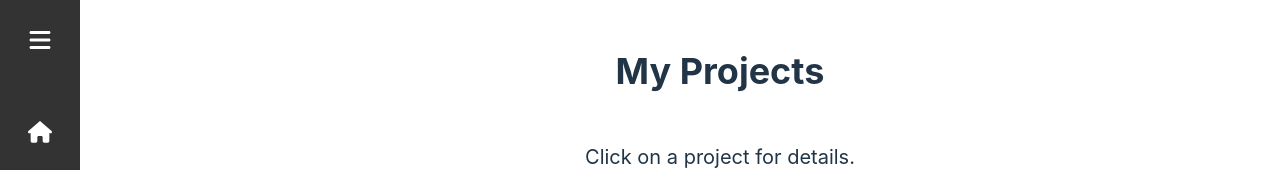
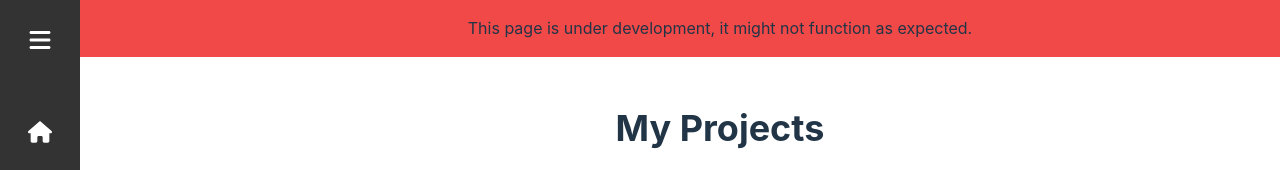
Before and after one commit to wilzzuu/website, a React (Vite) app: page /portfolio in a window 1280 px wide. Shown: the top 170 px of the page. Built offline with nearby package versions, Linux system fonts and the light colour scheme; no server answers; the database is empty.

Commit message:
Added Maintenance notification component

```diff
--- a/src/App.jsx
+++ b/src/App.jsx
@@ -15,7 +15,6 @@ import { SidebarProvider } from './context/SidebarContext';
 import Sidebar from './components/Sidebar';
 import AddProjectForm from './components/AddProjectForm';
 import EditProject from './components/EditProject';
-
 
 /* PAGES */
 import Home from './pages/Home';
@@ -58,21 +57,45 @@ function App() {
                 <TodoProvider>
                 <Sidebar />
                     <Routes>
-                        <Route path="/" element={<Home />} />
+                        <Route
+                            path="/"
+                            element={
+                                <Home />
+                            }
+                        />
                         {/*<Route path="/register" element={<Register />} />*/}
-                        <Route path="/login" element={<Login />} />
-                        <Route path="/portfolio" element={<Portfolio />} />
-                        <Route path="/portfolio/:projectId" element={<ProjectPage />} />
+                        <Route
+                            path="/login"
+                            element={
+                                <Login />
+                            }
+                        />
+                        <Route
+                            path="/portfolio"
+                            element={
+                                <Portfolio />
+                            }
+                        />
+                        <Route
+                            path="/portfolio/:projectId"
+                            element={
+                                <ProjectPage />
+                            }
+                        />
                         <Route
                             path="/todo"
                             element={
+                                <PrivateRoute>
                                 <TodoList />
+                                </PrivateRoute>
                             }
                         />
                         <Route
                             path="/pomodoro"
                             element={
+                                <PrivateRoute>
                                 <Pomodoro />
+                                </PrivateRoute>
                             }
                         />
                         <Route
--- /dev/null
+++ b/src/components/UnderMaintenance.jsx
@@ -0,0 +1,25 @@
+import React from 'react';
+
+const Maintenance = ({ state=false }) => {
+    return (
+        <div style={styles.container}>
+            {state ? (
+            <p>
+            This page is under development, it might not function as expected.
+            </p>
+            ):(<></>)}
+        </div>
+    )
+}
+
+const styles = {
+    container: {
+        width: '100%',
+        textAlign : 'center',
+        padding: '0.02rem 0',
+        backgroundColor: '#f14848',
+        zIndex: 10000,
+    }
+}
+
+export default Maintenance;
--- a/src/pages/Home.jsx
+++ b/src/pages/Home.jsx
@@ -1,6 +1,7 @@
 import React, { useEffect, useState } from 'react';
 import { useNavigate } from 'react-router-dom';
 import { useSidebar } from '../context/SidebarContext';
+import Maintenance from '../components/UnderMaintenance';
 import githubIcon from '../assets/github.svg';
 import '../styles/Home.css';
 
--- a/src/pages/Portfolio.jsx
+++ b/src/pages/Portfolio.jsx
@@ -6,6 +6,7 @@ import { collection, query, where, getDocs, updateDoc, doc, limit, onSnapshot }
 import { useAuth } from '../context/AuthContext';
 import { useSidebar } from '../context/SidebarContext';
 import Footer from '../components/Footer';
+import Maintenance from '../components/UnderMaintenance';
 import AddProjectButton from '../components/AddProjectButton';
 import Notification from '../components/Notification';
 import '../styles/Portfolio.css';
@@ -115,6 +116,7 @@ const Portfolio = () => {
                 />
             )}
             <div className={`portfolio-container ${isSidebarCollapsed ? 'sidebar-closed': 'sidebar-open'}`}>
+                <Maintenance state={true} />
                 <h1 className='portfolio-header'>My Projects</h1>
                 <p className='portfolio-header2'>Click on a project for details.</p>
                 {currentUser ? (
--- a/src/pages/ProjectPage.jsx
+++ b/src/pages/ProjectPage.jsx
@@ -5,6 +5,7 @@ import { db } from '../firebase/firebase';
 import { collection, query, where, getDocs } from 'firebase/firestore';
 import { useAuth } from '../context/AuthContext';
 import Carousel from '../components/Carousel';
+import Maintenance from '../components/UnderMaintenance';
 import DOMPurify from 'dompurify';
 import '../styles/ProjectPage.css';
 
@@ -56,55 +57,21 @@ const ProjectPage = () => {
 
     return (
         <div>
+            <Maintenance state={true} />
             {currentUser ? (
                 <button className='edit-project-button' onClick={() => handleEditProject(documentId)}>Edit Project</button>
             ):(
                 <></>
             )}
-
             <div className='project-page-container'>
-            <h1 className='project-title'>{project.title}</h1>
-            <p className='project-description'>{project.description}</p>
-            {project.images ? <Carousel images={ project.images } className='project-image'/> : <p>No images to display</p>}
-            <h1 className='deep-dive-title'>Project Deep Dive</h1>
-            <div dangerouslySetInnerHTML={{ __html: project.deepdive }} className='deep-dive'/>
+                <h1 className='project-title'>{project.title}</h1>
+                <p className='project-description'>{project.description}</p>
+                {project.images ? <Carousel images={ project.images } className='project-image'/> : <p>No images to display</p>}
+                <h1 className='deep-dive-title'>Project Deep Dive</h1>
+                <div dangerouslySetInnerHTML={{ __html: project.deepdive }} className='deep-dive'/>
             </div>
         </div>
     );
 };
 
-const styles = {
-    container: {
-        padding: '10px',
-        maxWidth: '800px',
-        margin: '0 auto',
-        textAlign: 'center',
-    },
-    desc: {
-        marginTop: '-15px',
-        marginBottom: '30px',
-        fontSize: '20px',
-    },
-    image: {
-        width: '100%',
-        height: '100%',
-        borderRadius: '8px',
-        marginBottom: '20px',
-    },
-    deepdiveTitle: {
-        marginTop: '80px',
-        fontSize: '36px',
-    },
-    deepdive: {
-        textAlign: 'left',
-        fontSize: '19px',
-        marginBottom: '100px',
-    },
-    editButton: {
-        position: 'fixed',
-        marginTop: '20px',
-        marginLeft: '20px',
-    },
-};
-
 export default ProjectPage;
--- a/src/pages/Todo.jsx
+++ b/src/pages/Todo.jsx
@@ -1,5 +1,6 @@
 import React, { useEffect, useState } from 'react';
 import { useTodo } from '../context/TodoContext';
+import Maintenance from '../components/UnderMaintenance';
 import '../styles/Todo.css';
 
 function Todo() {
```
